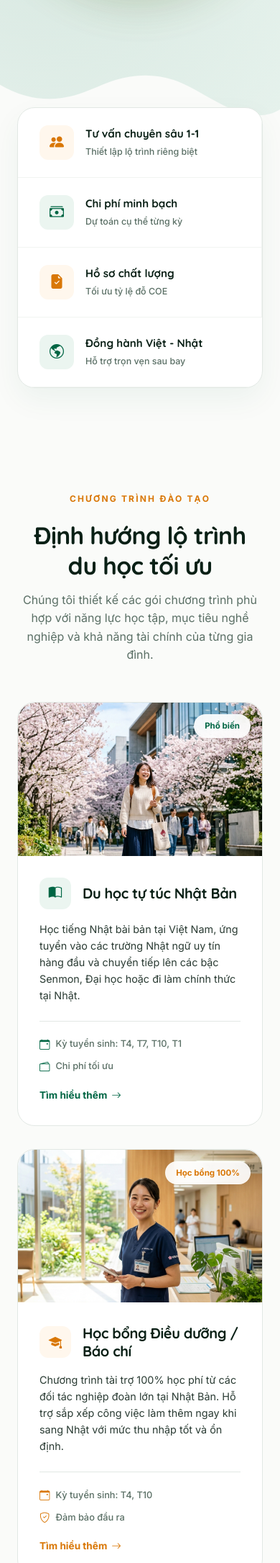
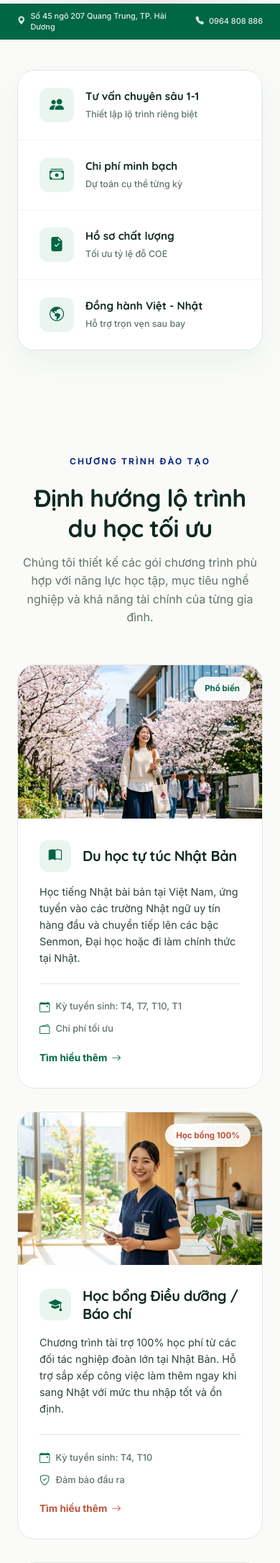
Before and after one commit to mrtstark99/victoria, a PHP site: page / in a window 390 px wide. Shown: the part 1157-3328 px from the top of the page at 72% size. Run offline with PHP 8.4, Linux system fonts and the light colour scheme.

Commit message:
Deploy Victoria Universal website

```diff
--- a/index.html
+++ b/index.html
@@ -3,14 +3,34 @@
 <head>
   <meta charset="utf-8" />
   <meta name="viewport" content="width=device-width, initial-scale=1.0" />
-  <title>Victoria — Hệ Thống Du Học & Đào Tạo Tiếng Nhật Chuẩn Quốc Tế</title>
-  <meta name="description" content="Hệ thống du học & đào tạo tiếng Nhật Victoria. Định hướng lộ trình học tập cá nhân hóa, chi phí minh bạch, đồng hành trọn vẹn trước và sau khi sang Nhật Bản." />
+  <title>Victoria Universal — Tư vấn du học & Hỗ trợ giáo dục</title>
+  <meta name="description" content="Công ty TNHH Toàn Cầu Victoria cung cấp dịch vụ tư vấn du học, hỗ trợ giáo dục và tổ chức chương trình trao đổi sinh viên." />
+  <script type="application/ld+json">
+    {
+      "@context": "https://schema.org",
+      "@type": "EducationalOrganization",
+      "name": "Công ty TNHH Toàn Cầu Victoria",
+      "alternateName": "Victoria Universal Company Limited",
+      "taxID": "0801226400",
+      "foundingDate": "2017-11-20",
+      "telephone": "+84964808886",
+      "email": "info.duhocvictoria@gmail.com",
+      "address": {
+        "@type": "PostalAddress",
+        "streetAddress": "Số 45 ngõ 207 Quang Trung",
+        "addressLocality": "Thành phố Hải Dương",
+        "addressRegion": "Hải Dương",
+        "addressCountry": "VN"
+      },
+      "description": "Tư vấn du học, dịch vụ hỗ trợ giáo dục và tổ chức chương trình trao đổi sinh viên."
+    }
+  </script>
 
   <!-- Favicon -->
   <link rel="icon" type="image/svg+xml" href="VICTORIA_LOGO.svg" />
 
   <!-- CSS Stylesheet -->
-  <link rel="stylesheet" href="style.css?v=1.0.3" />
+  <link rel="stylesheet" href="style.css?v=1.0.12" />
 
   <!-- Bootstrap Icons CDN -->
   <link rel="stylesheet" href="https://cdn.jsdelivr.net/npm/bootstrap-icons@1.11.1/font/bootstrap-icons.css" />
@@ -24,7 +44,7 @@
     <div class="container header-container">
       <!-- Logo -->
       <a href="#" class="logo-link">
-        <img src="VICTORIA_LOGO.svg" class="logo-img" alt="Victoria Logo" />
+        <img src="VICTORIA_LOGO.svg?v=1.0.1" class="logo-img" alt="Victoria Logo" />
       </a>
 
       <!-- Desktop Navigation Menu -->
@@ -61,7 +81,7 @@
     </nav>
     <div class="mobile-nav-footer">
       <a href="#lien-he" class="btn btn-primary">Tư vấn ngay</a>
-      <p class="text-muted" style="font-size: 0.8rem; margin-top: 10px;">Hotline: 0987.654.321</p>
+      <p class="text-muted" style="font-size: 0.8rem; margin-top: 10px;">Hotline: <a href="tel:0964808886">0964 808 886</a></p>
     </div>
   </div>
 
@@ -70,6 +90,7 @@
          2. HERO SECTION
          ========================================== -->
     <section class="hero">
+      <img src="sakura_bg.png" class="hero-sakura-bg" alt="" aria-hidden="true" />
       <div class="container hero-container">
         <!-- Hero Left Content -->
         <div class="hero-content">
@@ -87,6 +108,15 @@
             <a href="#lien-he" class="btn btn-primary">Đăng ký tư vấn</a>
             <a href="#chuong-trinh" class="btn btn-outline">Chương trình học</a>
           </div>
+
+          <div class="hero-proof" aria-label="Cam kết đồng hành của Victoria">
+            <div class="hero-proof-avatars" aria-hidden="true">
+              <span>V</span>
+              <span><i class="bi bi-mortarboard-fill"></i></span>
+              <span><i class="bi bi-check2"></i></span>
+            </div>
+            <p><strong>Đồng hành trọn lộ trình</strong><small>Từ chọn trường đến ngày nhập cảnh</small></p>
+          </div>
         </div>
 
         <!-- Hero Right Media -->
@@ -95,6 +125,16 @@
           <div class="morph-glow"></div>
           <div class="hero-image-wrapper">
             <img src="https://content.elmueble.com/medio/2025/03/03/flores-de-cerezo_612362ff_1981498156_250303162918_1000x1148.webp" class="hero-image" alt="Du học Nhật Bản Victoria" />
+          </div>
+
+          <div class="hero-seal" aria-hidden="true">
+            <strong>日</strong>
+            <span>JAPAN</span>
+          </div>
+
+          <div class="hero-location-chip">
+            <span class="location-pin"><i class="bi bi-geo-alt-fill"></i></span>
+            <span><small>Điểm đến</small><strong>Nhật Bản</strong></span>
           </div>
 
           <!-- Floating Tags -->
@@ -116,11 +156,20 @@
         </div>
       </div>
 
-      <!-- Bottom Shape Wave -->
-      <div class="wave-bottom">
-        <svg data-name="Layer 1" xmlns="http://www.w3.org/2000/svg" viewBox="0 0 1200 120" preserveAspectRatio="none">
-          <path d="M985.66,92.83C906.67,72,823.78,31,743.84,14.19c-82.26-17.34-168.06-16.33-250.45.39-57.84,11.73-114,31.07-172,41.86A600.21,600.21,0,0,1,0,27.35V120H1200V95.8C1130.5,123.86,1053.8,110.6,985.66,92.83Z" class="shape-fill"></path>
-        </svg>
+      <!-- Flat company information bar -->
+      <div class="hero-info-bar">
+        <div class="container hero-info-content">
+          <span class="hero-info-item hero-info-company">Công ty TNHH Toàn Cầu Victoria</span>
+          <span class="hero-info-item hero-info-tax">Mã số thuế: 0801226400</span>
+          <span class="hero-info-item hero-info-address">
+            <i class="bi bi-geo-alt-fill" aria-hidden="true"></i>
+            Số 45 ngõ 207 Quang Trung, TP. Hải Dương
+          </span>
+          <a href="tel:0964808886" class="hero-info-item hero-info-phone">
+            <i class="bi bi-telephone-fill" aria-hidden="true"></i>
+            0964 808 886
+          </a>
+        </div>
       </div>
     </section>
 
@@ -417,15 +466,23 @@
     <div class="container footer-grid">
       <!-- Col 1: Brand details -->
       <div class="footer-brand">
+        <div class="footer-brand-intro">
         <!-- Footer logo embedded with white layout spacing -->
         <a href="#" class="footer-logo-box">
-          <img src="VICTORIA_LOGO.svg" class="logo-img" alt="Victoria Logo Footer" />
+          <span class="footer-logo-art" role="img" aria-label="Victoria Logo Footer">
+            <img src="VICTORIA_LOGO.svg?v=1.0.1" class="logo-img" alt="" />
+            <svg class="footer-logo-v" viewBox="0 0 1379.3135 1379.3149" aria-hidden="true">
+              <path transform="translate(-484.4203,-470.838)" fill="#006644" fill-rule="evenodd"
+                d="m 1115.7928,1017.3801 60.1262,130.3059 -5.097,11.537 h -0.9439 l -49.6491,-106.4322 c -5.7104,-12.1368 -10.4301,-20.4727 -14.1111,-25.0075 -3.7758,-4.7347 -8.0703,-7.8024 -12.9788,-9.2027 v -3.3344 c 9.7694,1.1336 17.3206,1.8672 22.6537,2.1339 z m 101.3275,36.1443 -35.632,81.8912 -55.171,-118.0355 c 10.2413,0 20.7657,-0.7336 31.6678,-2.1339 v 3.3344 c -6.8431,3.0008 -10.2413,7.6022 -10.2413,13.8708 0,3.6677 2.4539,10.6699 7.3153,21.073 l 25.4379,54.8833 20.7187,-47.681 c 4.3418,-10.0032 6.5129,-18.0723 6.5129,-24.2073 0,-7.8024 -4.6724,-13.8042 -13.9697,-17.9388 v -3.3344 c 0.2831,0 2.8315,0.3334 7.5982,1.0004 5.2861,0.9334 9.3921,1.3337 12.4594,1.3337 3.6814,0 13.2619,-0.7337 28.7419,-2.3341 v 3.3344 c -4.7194,1.9338 -8.7783,5.2682 -12.3176,9.9363 -3.4926,4.7347 -7.8818,13.0705 -13.1205,25.0075 z" />
+            </svg>
+          </span>
         </a>
         <p class="footer-desc">
-          Victoria là đơn vị tư vấn du học Nhật Bản và đào tạo Nhật ngữ uy tín, tận tâm kiến tạo lộ trình tốt nhất cho học sinh Việt Nam.
+          Công ty TNHH Toàn Cầu Victoria (Victoria Universal Company Limited) chuyên tư vấn du học, hỗ trợ giáo dục và tổ chức chương trình trao đổi sinh viên.
         </p>
+        </div>
         <div class="footer-socials">
-          <a href="#" class="social-link flex-center" aria-label="Facebook"><i class="bi bi-facebook"></i></a>
+          <a href="https://www.facebook.com/Tuvanduhocvictoriauniversal" target="_blank" rel="noopener noreferrer" class="social-link flex-center" aria-label="Facebook Victoria Universal"><i class="bi bi-facebook"></i></a>
           <a href="#" class="social-link flex-center" aria-label="YouTube"><i class="bi bi-youtube"></i></a>
           <a href="#" class="social-link flex-center" aria-label="Tiktok"><i class="bi bi-tiktok"></i></a>
         </div>
@@ -458,23 +515,29 @@
       <div>
         <h3 class="footer-title">Thông tin liên hệ</h3>
         <div class="footer-contact-item">
-          <i class="bi bi-geo-alt-fill"></i>
-          <span>Tầng 5, Tòa nhà Victoria, Số 15 Cầu Giấy, Cầu Giấy, Hà Nội</span>
+          <span>Số 45 ngõ 207 Quang Trung, Thành phố Hải Dương, tỉnh Hải Dương</span>
         </div>
         <div class="footer-contact-item">
-          <i class="bi bi-telephone-fill"></i>
-          <span>Hotline: 0987.654.321</span>
+          <span>Điện thoại: <a href="tel:0964808886">0964 808 886</a></span>
         </div>
         <div class="footer-contact-item">
-          <i class="bi bi-envelope-fill"></i>
-          <span>Email: info@victoria.edu.vn</span>
+          <span>Email: <a href="mailto:info.duhocvictoria@gmail.com">info.duhocvictoria@gmail.com</a></span>
+        </div>
+        <div class="footer-contact-item">
+          <span>Mã số thuế: 0801226400</span>
+        </div>
+        <div class="footer-contact-item">
+          <span>Người đại diện pháp luật: Bùi Thị Hằng</span>
+        </div>
+        <div class="footer-contact-item">
+          <span>Hoạt động từ: 20/11/2017</span>
         </div>
       </div>
     </div>
 
     <!-- Bottom copyrights -->
     <div class="container footer-bottom">
-      <p>&copy; 2026 Victoria Education. Bảo lưu mọi quyền.</p>
+      <p>&copy; 2026 Victoria Universal Co., Ltd. Bảo lưu mọi quyền.</p>
       <div style="display: flex; gap: 20px; justify-content: center;">
         <a href="#" style="font-size: 0.8rem; color: rgba(255, 255, 255, 0.5);">Chính sách bảo mật</a>
         <a href="#" style="font-size: 0.8rem; color: rgba(255, 255, 255, 0.5);">Điều khoản sử dụng</a>
@@ -498,13 +561,13 @@
 
     <!-- Hidden Sub-buttons -->
     <div class="fab-list" id="fab-list">
-      <a href="https://zalo.me/0987654321" target="_blank" class="fab-btn zalo-btn">
+      <a href="https://zalo.me/0964808886" target="_blank" rel="noopener noreferrer" class="fab-btn zalo-btn">
         <span class="zalo-text">Z</span>
         <span class="fab-text">Zalo</span>
       </a>
-      <a href="https://m.me/victoria.education" target="_blank" class="fab-btn messenger-btn">
-        <i class="bi bi-messenger"></i>
-        <span class="fab-text">Messenger</span>
+      <a href="https://www.facebook.com/Tuvanduhocvictoriauniversal" target="_blank" rel="noopener noreferrer" class="fab-btn messenger-btn">
+        <i class="bi bi-facebook"></i>
+        <span class="fab-text">Facebook</span>
       </a>
     </div>
 
--- a/style.css
+++ b/style.css
@@ -16,22 +16,22 @@
   --primary-light: #EBF5F0;     /* Soft mint green tint */
   --primary-tint: #C3E2D5;      /* Soft border mint */
 
-  --secondary: #102a83;         /* Royal Blue from Logo */
-  --secondary-hover: #0b1d5c;
+  --secondary: #102A83;         /* Victoria navy from the logo */
+  --secondary-hover: #0B1D5C;
   --secondary-glow: rgba(16, 42, 131, 0.12);
-  --secondary-light: #eef2fc;   /* Soft royal blue tint */
-  --secondary-tint: #b5c2e5;    /* Soft blue border/line color */
-
-  --accent: #D97706;            /* Rich warm honey gold / Sunlit Amber */
-  --accent-hover: #B45309;      /* Sophisticated deep bronze for natural hover */
-  --accent-glow: rgba(217, 119, 6, 0.15);
-  --accent-light: #FFF7ED;      /* Soft warm cream replacing harsh matte black */
-  --accent-tint: #FED7AA;       /* Elegant warm tint for soft borders */
+  --secondary-light: #F0F3FC;   /* Airy navy surface */
+  --secondary-tint: #B9C5E7;    /* Accessible soft blue border */
+
+  --accent: #C05238;            /* Muted terracotta; warm without yellow glare */
+  --accent-hover: #9F3E2C;
+  --accent-glow: rgba(192, 82, 56, 0.16);
+  --accent-light: #FFF2EE;      /* Gentle warm surface */
+  --accent-tint: #F0C2B7;
 
   /* Neutrals */
-  --ink: #0A2016;               /* Deep forest black */
-  --text-main: #2A3B33;         /* Charcoal gray with sage undertone */
-  --text-muted: #5A6F65;        /* Muted sage gray */
+  --ink: #102A20;               /* Deep evergreen replacing flat black */
+  --text-main: #30433A;         /* Charcoal with a botanical undertone */
+  --text-muted: #60736A;        /* Calm sage gray */
 
   --white: #ffffff;
   --rice: #FAFBF9;              /* Warm off-white with fresh organic undertone */
@@ -39,7 +39,7 @@
   --border-color: #E2E8E4;      /* Thin clean natural borders */
 
   /* Dark background mesh gradient */
-  --dark-gradient: linear-gradient(135deg, #051A11 0%, #0A2F20 50%, #124C34 100%);
+  --dark-gradient: linear-gradient(135deg, #071C14 0%, #0B3023 52%, #0F5138 100%);
 
   /* Fonts */
   --font-sans: 'Inter', ui-sans-serif, system-ui, -apple-system, sans-serif;
@@ -59,7 +59,7 @@
   --radius-full: 9999px;
 
   /* Layout Limits */
-  --max-w-page: 1240px;
+  --max-w-page: 1320px;
   --header-height: 90px;
 
   /* Transition Curves */
@@ -178,7 +178,7 @@ h1, h2, h3, h4, h5, h6 {
   align-items: center;
   justify-content: center;
   margin-bottom: 12px;
-  color: var(--accent);
+  color: var(--secondary);
   font-size: 0.75rem;
   font-weight: 800;
   letter-spacing: 0.18em;
@@ -644,30 +822,138 @@ h1, h2, h3, h4, h5, h6 {
   font-weight: 500;
 }
 
-/* Bottom shape wave */
-.wave-bottom {
+/* Flat company information bar */
+.hero-info-bar {
   position: absolute;
   bottom: 0;
   left: 0;
   width: 100%;
-  overflow: hidden;
-  line-height: 0;
-  z-index: 5;
-}
-
-.wave-bottom svg {
-  position: relative;
-  display: block;
-  width: calc(100% + 1.3px);
-  height: 60px;
-}
-
-.wave-bottom .shape-fill {
-  fill: var(--rice);
-}
-
-@media (min-width: 768px) {
-  .wave-bottom svg { height: 75px; }
+  min-height: 50px;
+  display: flex;
+  align-items: center;
+  background: var(--primary);
+  color: var(--white);
+  z-index: 20;
+  box-shadow: 0 -8px 28px rgba(0, 102, 68, 0.08);
+}
+
+.hero-info-content {
+  display: flex;
+  align-items: center;
+  justify-content: center;
+  flex-wrap: wrap;
+  gap: 0;
+  min-height: 50px;
+  padding-top: 9px;
+  padding-bottom: 9px;
+}
+
+.hero-info-item {
+  display: inline-flex;
+  align-items: center;
+  gap: 7px;
+  padding: 0 18px;
+  color: rgba(255, 255, 255, 0.9);
+  font-size: 0.78rem;
+  font-weight: 500;
+  line-height: 1.35;
+}
+
+.hero-info-item + .hero-info-item {
+  border-left: 1px solid rgba(255, 255, 255, 0.28);
+}
+
+a.hero-info-item:hover {
+  color: var(--white);
+}
+
+.hero-info-item i {
+  color: rgba(255, 255, 255, 0.82);
+  font-size: 0.72rem;
+}
+
+@media (max-width: 1100px) {
+  .float-tag-1 { left: 0; }
+  .float-tag-2 { right: 0; }
+}
+
+@media (max-width: 991px) {
+  .hero {
+    padding-top: 150px;
+    padding-bottom: 110px;
+  }
+
+  .hero-content {
+    margin: 0 auto;
+    text-align: center;
+  }
+
+  .hero-actions,
+  .hero-proof {
+    justify-content: center;
+    margin-left: auto;
+    margin-right: auto;
+  }
+
+  .hero-media {
+    width: min(100%, 560px);
+    margin: 0 auto;
+  }
+}
+
+@media (max-width: 575px) {
+  .hero::after,
+  .hero-seal,
+  .hero-location-chip {
+    display: none;
+  }
+
+  .hero-sakura-bg {
+    opacity: 0.5;
+    object-position: 58% center;
+  }
+
+  .hero {
+    padding-top: 125px;
+    padding-bottom: 100px;
+  }
+
+  .hero-info-content {
+    justify-content: space-between;
+    row-gap: 5px;
+    padding-top: 8px;
+    padding-bottom: 8px;
+  }
+
+  .hero-info-company,
+  .hero-info-tax {
+    display: none;
+  }
+
+  .hero-info-item {
+    padding: 0;
+    font-size: 0.68rem;
+  }
+
+  .hero-info-item + .hero-info-item {
+    border-left: 0;
+  }
+
+  .hero-info-address {
+    max-width: 68%;
+  }
+
+  .hero-info-phone {
+    white-space: nowrap;
+  }
+
+  .hero-container { gap: 32px; }
+  .hero-media { min-height: auto; }
+  .hero-image-wrapper { max-width: 340px; border-width: 6px; }
+  .float-tag { padding: 10px 12px; gap: 8px; }
+  .float-tag-1 { top: 8%; left: -2%; }
+  .float-tag-2 { right: -2%; bottom: 6%; }
+  .float-tag span small { display: none; }
 }
 
 /* --------------------------------------------------------------------------
@@ -676,7 +962,8 @@ h1, h2, h3, h4, h5, h6 {
 .trust {
   position: relative;
   z-index: 20;
-  margin-top: -15px;
+  margin-top: 0;
+  padding-top: 42px;
   padding-bottom: 50px;
 }
 
@@ -727,15 +1014,15 @@ h1, h2, h3, h4, h5, h6 {
   width: 48px;
   height: 48px;
   border-radius: 12px;
-  background-color: var(--accent-light);
-  color: var(--accent);
+  background-color: var(--primary-light);
+  color: var(--primary);
   font-size: 1.25rem;
   flex-shrink: 0;
   transition: var(--transition-smooth);
 }
 
 .trust-item:hover .trust-icon {
-  transform: scale(1.08) rotate(3deg);
+  transform: translateY(-2px);
 }
 
 .trust-item:nth-child(even) .trust-icon {
@@ -861,12 +1148,12 @@ h1, h2, h3, h4, h5, h6 {
 }
 
 .program-card:hover .program-icon-box {
-  transform: scale(1.1) rotate(-3deg);
+  transform: translateY(-2px);
 }
 
 .program-card:nth-child(even) .program-icon-box {
-  background-color: var(--accent-light);
-  color: var(--accent);
+  background-color: var(--primary-light);
+  color: var(--primary);
 }
 
 .program-card h3 {
@@ -935,7 +1222,7 @@ h1, h2, h3, h4, h5, h6 {
 }
 
 .program-card:nth-child(even) .program-meta i {
-  color: var(--accent);
+  color: var(--primary);
 }
 
 .program-link {
```
Also changed, not shown: other parts of style.css (+278 -64 lines), build.mjs (added, +21 -0 lines), package.json (added, +8 -0 lines), worker.js (added, +16 -0 lines), .openai/hosting.json (added), VICTORIA_LOGO.svg, sakura_bg.png (added), 1 other file.
